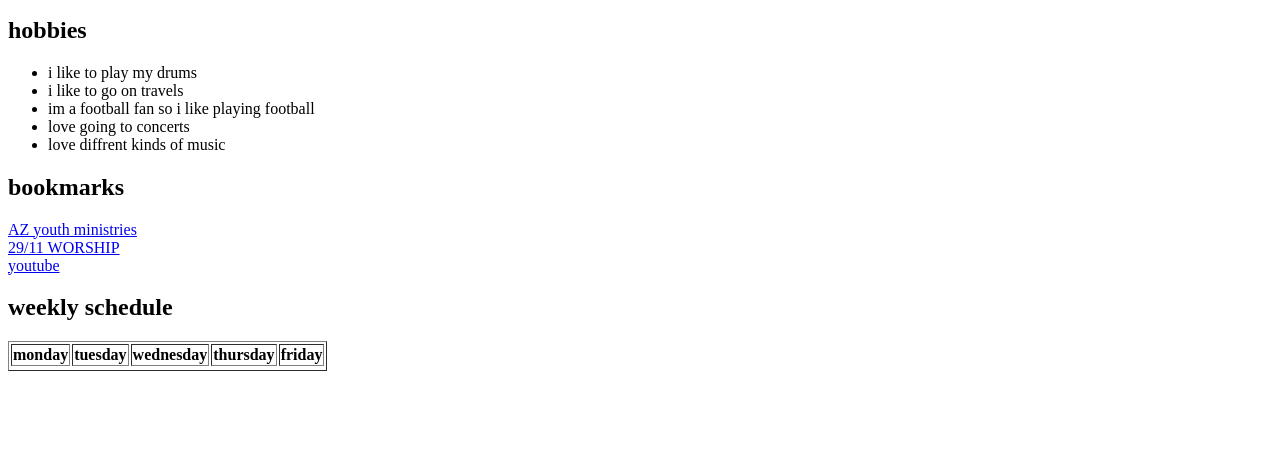
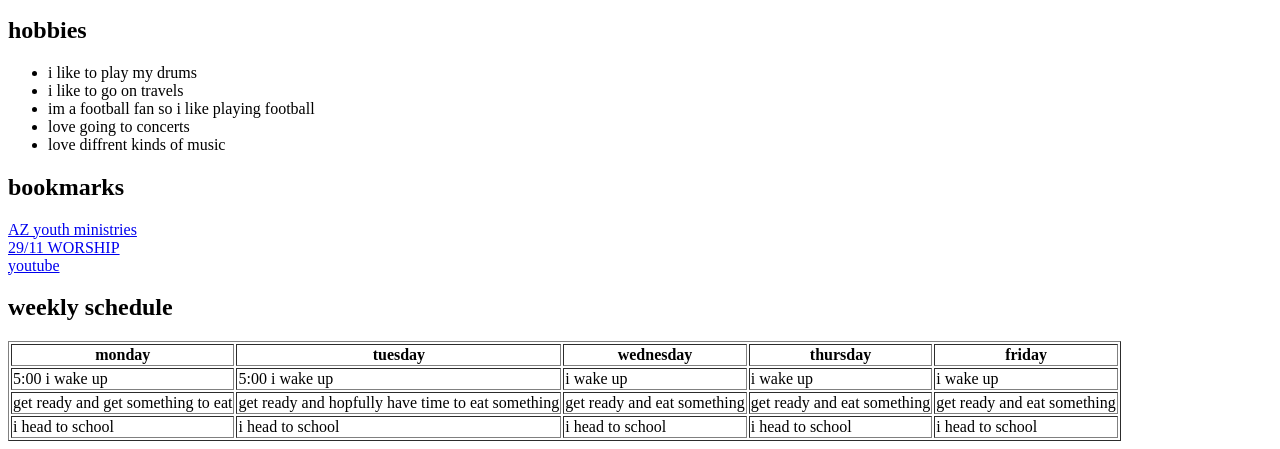
Before and after one commit to 1301292373-spec/personal-website-project, a plain HTML site: page index.html in a window 1280 px wide. Shown: the part 463-912 px from the top of the page. Before the commit the page ends 842 px from the top, so only its background shows below. Drawn offline with Linux system fonts and the light colour scheme.

Commit message:
not done

```diff
--- a/index.html
+++ b/index.html
@@ -32,8 +32,27 @@
         <th>friday</th>
     </tr>
     <tr>
+        <td>5:00 i wake up</td>
+        <td>5:00 i wake up</td>
+        <td>i wake up</td>
+        <td>i wake up</td>
+        <td>i wake up</td>
+    </tr>
+    <tr>
+        <td>get ready and get something to eat</td>
+        <td>get ready and hopfully have time to eat something</td>
+        <td>get ready and eat something</td>
+        <td>get ready and eat something</td>
+        <td>get ready and eat something</td>
+    </tr>
+    <tr>
+        <td>i head to school</td>
+        <td>i head to school</td>
+        <td>i head to school</td>
+        <td>i head to school</td>
+        <td>i head to school</td>
+    </tr>
 
-    </tr>
 </table>
 <body>
 
```
